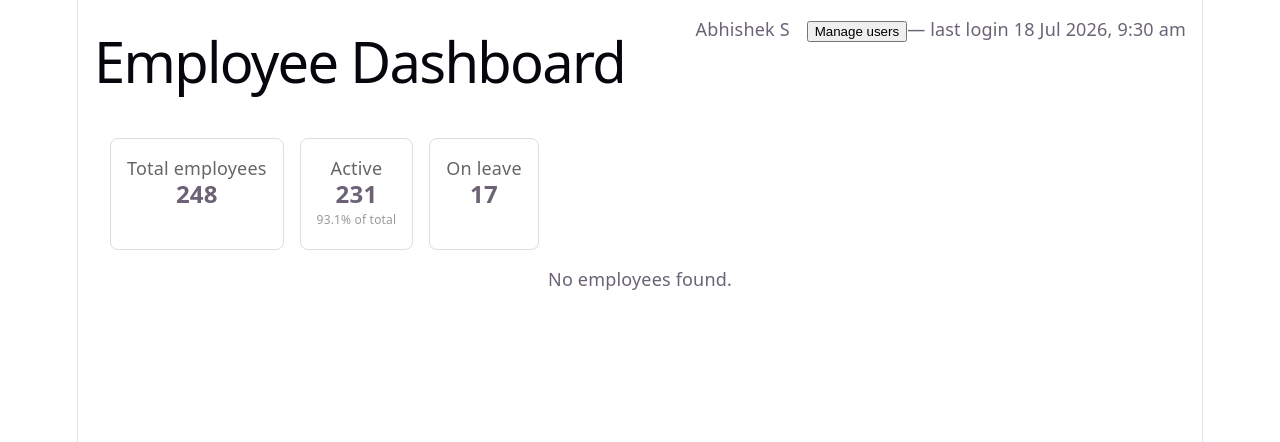
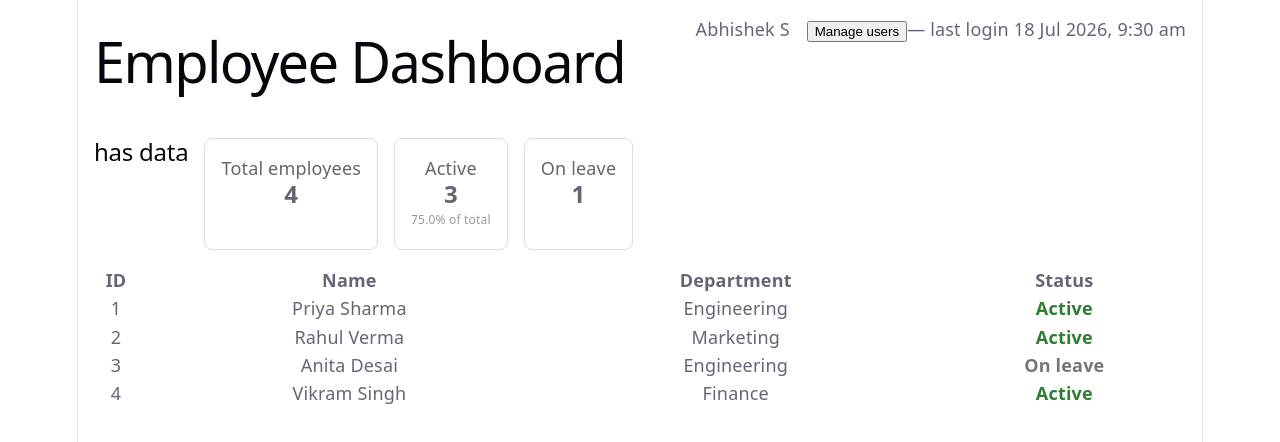
Before and after one commit to abhisinghdev03/employee-dashboard, a React (Vite) app: page / in a window 1280 px wide. Shown: the top 442 px of the page. Built offline with nearby package versions, Linux system fonts and the light colour scheme.

Commit message:
feat: employee table with keyed rows, stats derived from shared data

```diff
--- a/src/App.jsx
+++ b/src/App.jsx
@@ -9,11 +9,21 @@ function App() {
     lastLogin: "2026-07-18T09:30:00",
   };
 
+  const employees = [
+    { id: 1, firstName: "Priya",  lastName: "Sharma", department: "Engineering", active: true },
+    { id: 2, firstName: "Rahul",  lastName: "Verma",  department: "Marketing",   active: true },
+    { id: 3, firstName: "Anita",  lastName: "Desai",  department: "Engineering", active: false },
+    { id: 4, firstName: "Vikram", lastName: "Singh",  department: "Finance",     active: true },
+  ];
+
+// ...
+<EmployeeList employees={employees} />
+
   return (
     <>
       <Header user={user} />
-      <StatsSection />
-      <EmployeeList employees={[]} />
+      <StatsSection employees={employees} />
+      <EmployeeList employees={employees} />
     </>
   );
 }
--- a/src/components/EmployeeList.jsx
+++ b/src/components/EmployeeList.jsx
@@ -1,10 +1,23 @@
+import EmployeeRow from "./EmployeeRow";
+
 function EmployeeList({ employees = [], isLoading = false, error = null }) {
   if (isLoading) return <p>Loading employees…</p>;
   if (error) return <p style={{ color: "crimson" }}>Failed to load: {error}</p>;
   if (employees.length === 0) return <p>No employees found.</p>;
 
   return (
-    <p>{employees.length} employees loaded. (Table arrives in Lesson 7.)</p>
+    <table style={{ borderCollapse: "collapse", width: "100%" }}>
+      <thead>
+        <tr>
+          <th>ID</th><th>Name</th><th>Department</th><th>Status</th>
+        </tr>
+      </thead>
+      <tbody>
+        {employees.map(emp => (
+          <EmployeeRow key={emp.id} employee={emp} />
+        ))}
+      </tbody>
+    </table>
   );
 }
 
--- /dev/null
+++ b/src/components/EmployeeRow.jsx
@@ -0,0 +1,16 @@
+function EmployeeRow({ employee }) {
+  return (
+    <tr>
+      <td>{employee.id}</td>
+      <td>{employee.firstName} {employee.lastName}</td>
+      <td>{employee.department}</td>
+      <td>
+        <span style={{ color: employee.active ? "#2e7d32" : "#757575", fontWeight: 600 }}>
+          {employee.active ? "Active" : "On leave"}
+        </span>
+      </td>
+    </tr>
+  );
+}
+
+export default EmployeeRow;
--- a/src/components/StatsSection.jsx
+++ b/src/components/StatsSection.jsx
@@ -1,19 +1,24 @@
 import StatCard from "./StatCard";
 
-function StatsSection(){
-    const stats = { total: 248, active: 231, onLeave: 17 };
+function StatsSection({employees = []}) {
+  const stats = {
+    total: employees.length,
+    active: employees.filter((e) => e.active).length,
+    onLeave: employees.filter((e) => !e.active).length,
+  };
   const activePct = ((stats.active / stats.total) * 100).toFixed(1);
-    const employees = [];
 
   return (
-
-        <section style={{ display: "flex", gap:16, padding: 16 }}>
-            <h2>{employees > 0 && <p>has data</p>}</h2>
+    <section style={{ display: "flex", gap: 16, padding: 16 }}>
+      <h2>{stats.total > 0 && <p>has data</p>}</h2>
       <StatCard label="Total employees" value={stats.total} />
-            <StatCard label="Active" value={stats.active} sub={`${activePct}% of total`} />
+      <StatCard
+        label="Active"
+        value={stats.active}
+        sub={`${activePct}% of total`}
+      />
       <StatCard label="On leave" value={stats.onLeave} />
     </section>
-
   );
 }
 
```
Lines whose indentation alone changed are shown as unchanged.
